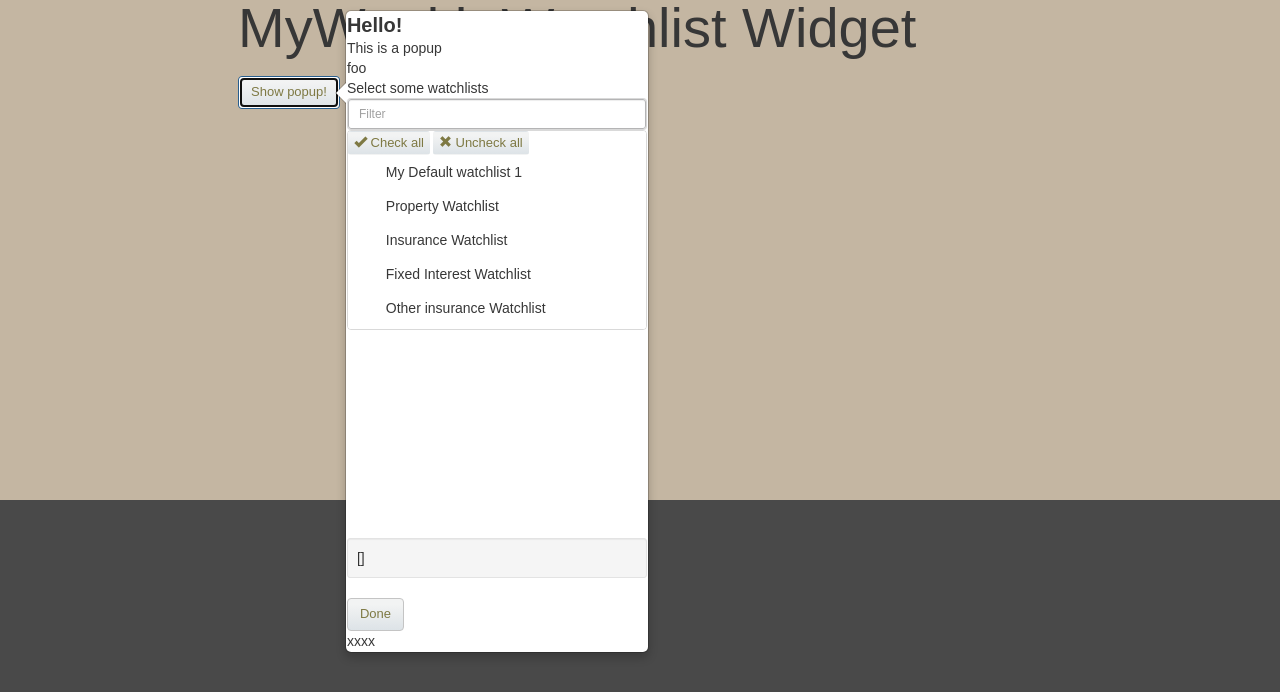
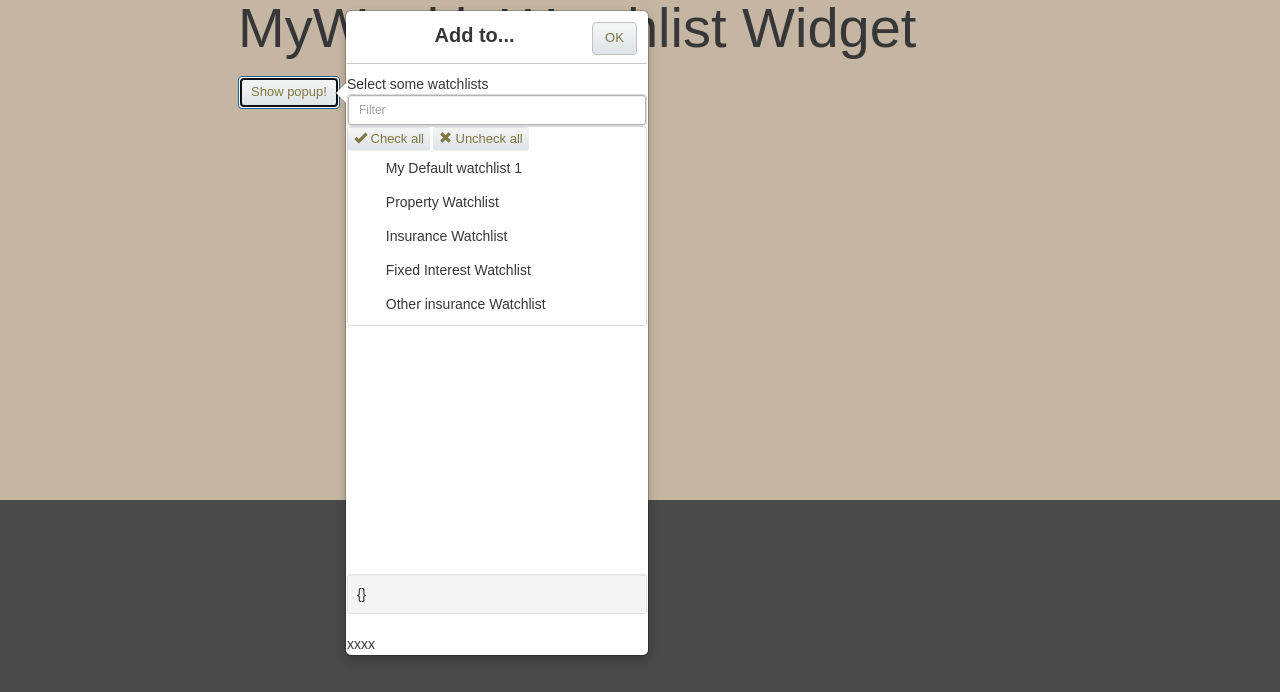
Before and after one commit to leachuk/watchlist-poc, a plain HTML site: page index.html in a window 1280 px wide. Both pictures are taken after a click on the button "Show popup!". Drawn offline with Linux system fonts and the light colour scheme.

Commit message:
Updating heading style to position button

```diff
--- a/src/css/watchlist.css
+++ b/src/css/watchlist.css
@@ -22,5 +22,20 @@
 
 .watchlist-container .dropdown-menu.dropdown-size {
 	max-height: 200px;
-	overflow:	auto;
+	overflow: auto;
 }
+.watchlist-container .header {
+	position: relative;
+	padding: 10px;
+	padding-bottom: 15px;
+	margin-bottom: 10px;
+    border-bottom-width: 1px;
+    border-bottom-color: rgb(200, 200, 200);
+    border-bottom-style: solid;
+}
+.watchlist-container .header .title  {
+	text-align: center;
+}
+.watchlist-container .header  .btn {
+	float: right;
+}
--- a/src/templates/ManageWatchlists.html
+++ b/src/templates/ManageWatchlists.html
@@ -1,24 +1,19 @@
 <div class="watchlist-container" ng-controller="WatchlistCtrl">
-    <h3 class="title">Hello!</h3>
+	<div class="header">
+		<a ng-click="hidePopover()" class="btn btn-primary">OK</a>
+		<h3 class="title">Add to...</h3>
+	</div>
     <div class="content">
-        <p>This is a popup</p>
-
-            <p>{{test}}</p>
-            <multiselect class="" multiple="true" ms-selected="There are {{watchlistSelected.length}} item(s) selected"
-                         ng-model="watchlistSelected" ms-header="Select some watchlists"
-                         options="c.name for c in watchlistData"
-                         change="selected()">
-            </multiselect>
-
-
-
-
+		<multiselect class="" multiple="true" ms-selected="There are {{watchlistSelected.length}} item(s) selected"
+					 ng-model="watchlistSelected" ms-header="Select some watchlists"
+					 options="c.name for c in watchlistData"
+					 change="selected()">
+		</multiselect>
     </div>
     <div class="footer">
 		<div class="well well-sm">
-			{{selectedCar}}
+			{{watchlistSelected}}
 		</div>
-		<a ng-click="hidePopover()" class="btn btn-primary">Done</a>
         <p>xxxx</p>
     </div>
 </div>
```
